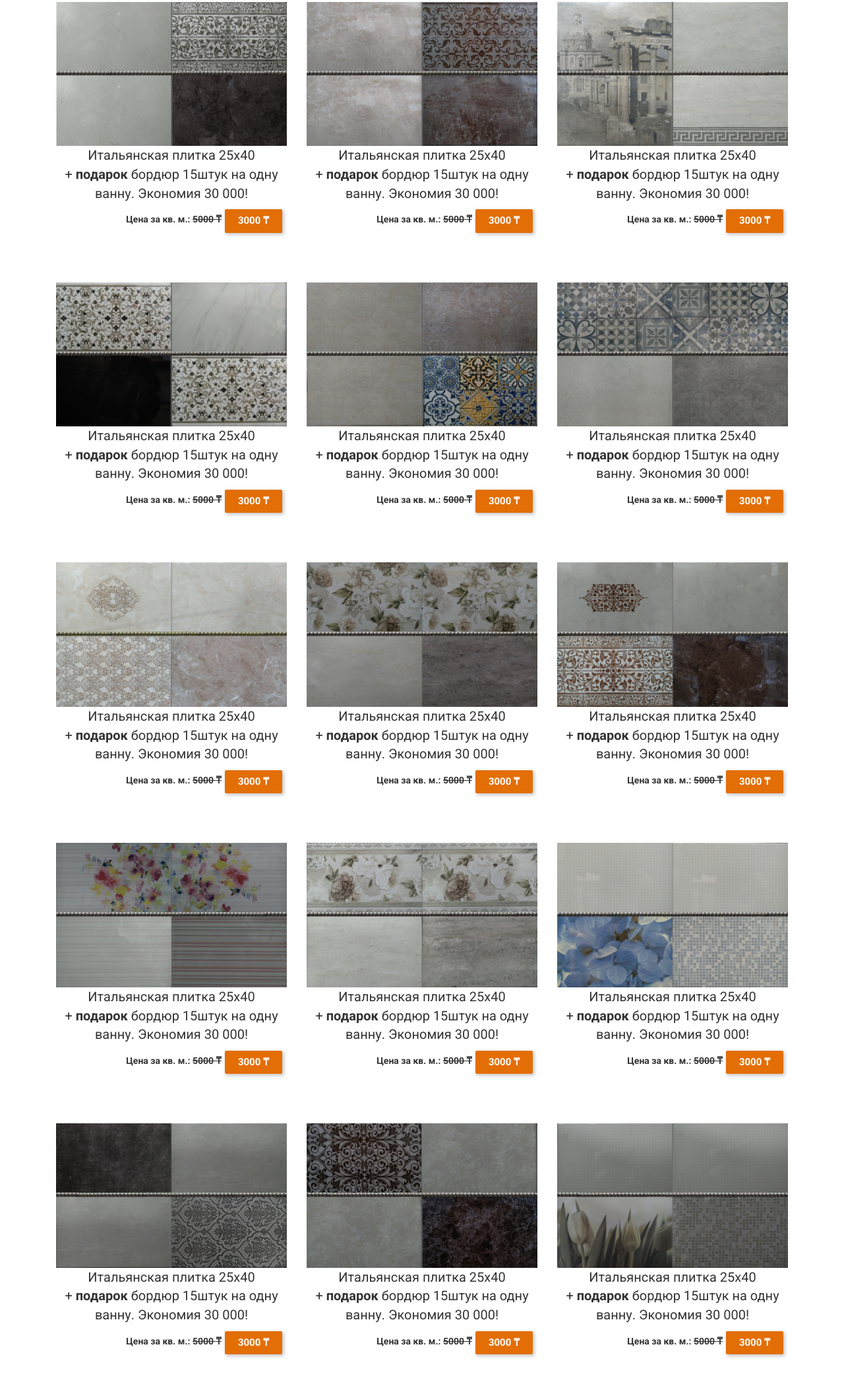
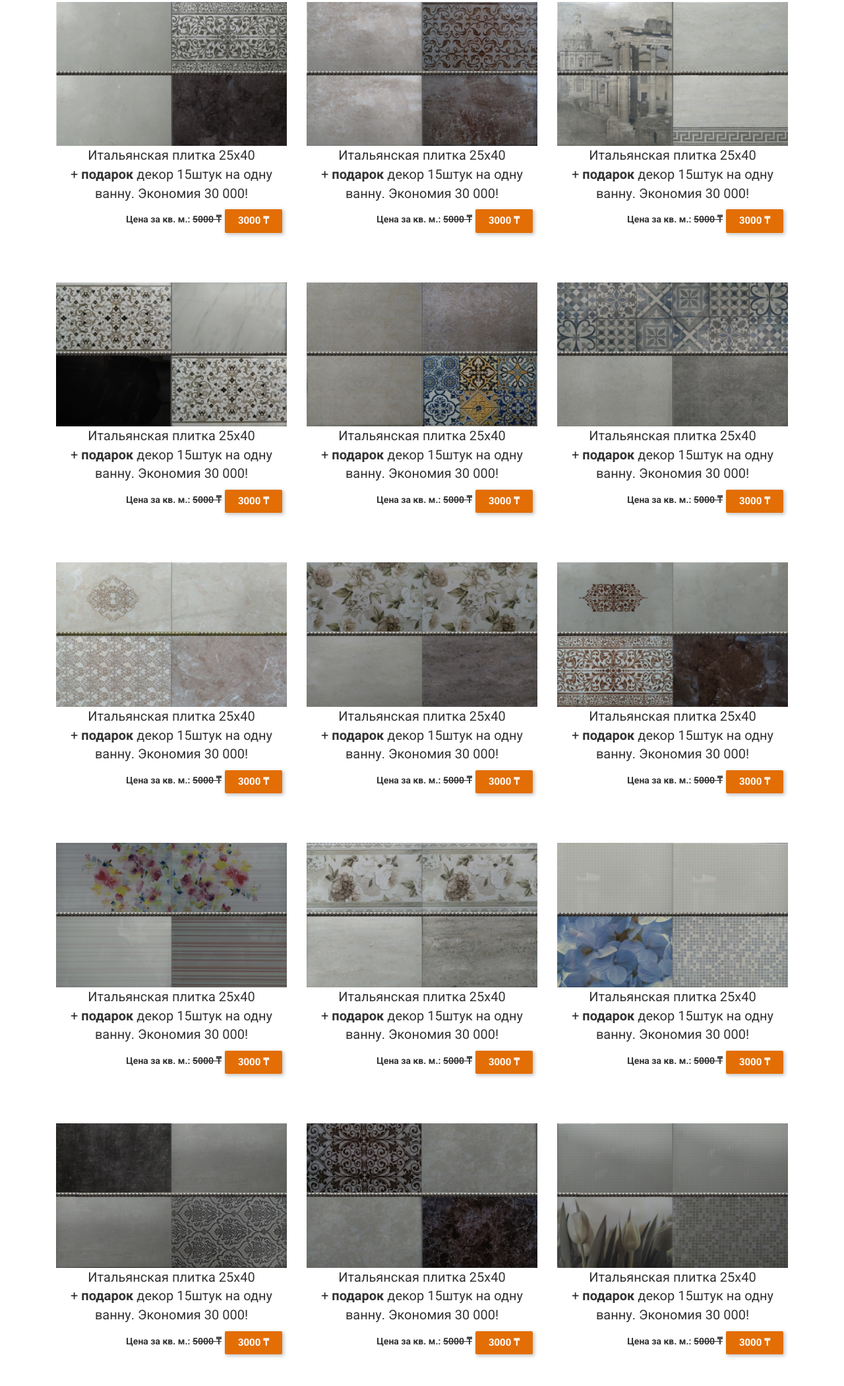
Before and after one commit to pro-hopes/pro-hopes.github.io, a plain HTML site: page index.html in a window 1280 px wide. Shown: the part 918-3018 px from the top of the page at 66% size. Drawn offline with Linux system fonts and the light colour scheme.

Commit message:
Update index.html

```diff
--- a/index.html
+++ b/index.html
@@ -119,7 +119,7 @@ Smartphone Compatible web template, free webdesigns for Nokia, Samsung, LG, Sony
 
 						<div class="banner-text">
 							<h3 class="text-shadow">Распродажа</h3>
-						<p class="text-shadow">Итальянская плитка 25х40, с заводов СНГ по низким ценам!</p>
+						<p class="text-shadow">Итальянская плитка 25х40, напольная 30х30 с заводов СНГ по низким ценам!</p>
 						</div>
 
 				</li>
@@ -134,8 +134,8 @@ Smartphone Compatible web template, free webdesigns for Nokia, Samsung, LG, Sony
 				</li>
 				<li>
 						<div class="banner-text">
-							<h3 class="text-shadow">Бордюры по цене плитки</h3>
-						<p class="text-shadow">Покупайте наши наборы и дарим вам декоротивые бордюры по цене плитки! Экономьте с нами!</p>
+							<h3 class="text-shadow">декоры по цене плитки</h3>
+						<p class="text-shadow">Покупайте наши наборы и дарим вам декоротивые декоры по цене плитки! Экономьте с нами!</p>
 
 						</div>
 
@@ -196,7 +196,7 @@ Smartphone Compatible web template, free webdesigns for Nokia, Samsung, LG, Sony
 							</div>
 						</a>
 						<div class="form_grid_top">
-							<span class="sv-item">Итальянская плитка 25х40<br>+ <b>подарок</b> бордюр 15штук на одну ванну. Экономия 30 000!</span>
+							<span class="sv-item">Итальянская плитка 25х40<br>+ <b>подарок</b> декор 15штук на одну ванну. Экономия 30 000!</span>
 							<form class="" action="" method="post">
 								<span class="old-price">Цена за кв. м.: <span>5000 ₸</span></span>
 								<input type="button" name="" value="3000 ₸">
@@ -219,7 +219,7 @@ Smartphone Compatible web template, free webdesigns for Nokia, Samsung, LG, Sony
 							</div>
 						</a>
 						<div class="form_grid_top">
-							<span class="sv-item">Итальянская плитка 25х40<br>+ <b>подарок</b> бордюр 15штук на одну ванну. Экономия 30 000!</span>
+							<span class="sv-item">Итальянская плитка 25х40<br>+ <b>подарок</b> декор 15штук на одну ванну. Экономия 30 000!</span>
 							<form class="" action="" method="post">
 								<span class="old-price">Цена за кв. м.: <span>5000 ₸</span></span>
 								<input type="button" name="" value="3000 ₸">
@@ -242,7 +242,7 @@ Smartphone Compatible web template, free webdesigns for Nokia, Samsung, LG, Sony
 							</div>
 						</a>
 						<div class="form_grid_top">
-							<span class="sv-item">Итальянская плитка 25х40<br>+ <b>подарок</b> бордюр 15штук на одну ванну. Экономия 30 000!</span>
+							<span class="sv-item">Итальянская плитка 25х40<br>+ <b>подарок</b> декор 15штук на одну ванну. Экономия 30 000!</span>
 							<form class="" action="" method="post">
 								<span class="old-price">Цена за кв. м.: <span>5000 ₸</span></span>
 								<input type="button" name="" value="3000 ₸">
@@ -265,7 +265,7 @@ Smartphone Compatible web template, free webdesigns for Nokia, Samsung, LG, Sony
 							</div>
 						</a>
 						<div class="form_grid_top">
-							<span class="sv-item">Итальянская плитка 25х40<br>+ <b>подарок</b> бордюр 15штук на одну ванну. Экономия 30 000!</span>
+							<span class="sv-item">Итальянская плитка 25х40<br>+ <b>подарок</b> декор 15штук на одну ванну. Экономия 30 000!</span>
 							<form class="" action="" method="post">
 								<span class="old-price">Цена за кв. м.: <span>5000 ₸</span></span>
 								<input type="button" name="" value="3000 ₸">
@@ -288,7 +288,7 @@ Smartphone Compatible web template, free webdesigns for Nokia, Samsung, LG, Sony
 							</div>
 						</a>
 						<div class="form_grid_top">
-							<span class="sv-item">Итальянская плитка 25х40<br>+ <b>подарок</b> бордюр 15штук на одну ванну. Экономия 30 000!</span>
+							<span class="sv-item">Итальянская плитка 25х40<br>+ <b>подарок</b> декор 15штук на одну ванну. Экономия 30 000!</span>
 							<form class="" action="" method="post">
 								<span class="old-price">Цена за кв. м.: <span>5000 ₸</span></span>
 								<input type="button" name="" value="3000 ₸">
@@ -311,7 +311,7 @@ Smartphone Compatible web template, free webdesigns for Nokia, Samsung, LG, Sony
 							</div>
 						</a>
 						<div class="form_grid_top">
-							<span class="sv-item">Итальянская плитка 25х40<br>+ <b>подарок</b> бордюр 15штук на одну ванну. Экономия 30 000!</span>
+							<span class="sv-item">Итальянская плитка 25х40<br>+ <b>подарок</b> декор 15штук на одну ванну. Экономия 30 000!</span>
 							<form class="" action="" method="post">
 								<span class="old-price">Цена за кв. м.: <span>5000 ₸</span></span>
 								<input type="button" name="" value="3000 ₸">
@@ -334,7 +334,7 @@ Smartphone Compatible web template, free webdesigns for Nokia, Samsung, LG, Sony
 							</div>
 						</a>
 						<div class="form_grid_top">
-							<span class="sv-item">Итальянская плитка 25х40<br>+ <b>подарок</b> бордюр 15штук на одну ванну. Экономия 30 000!</span>
+							<span class="sv-item">Итальянская плитка 25х40<br>+ <b>подарок</b> декор 15штук на одну ванну. Экономия 30 000!</span>
 							<form class="" action="" method="post">
 								<span class="old-price">Цена за кв. м.: <span>5000 ₸</span></span>
 								<input type="button" name="" value="3000 ₸">
@@ -357,7 +357,7 @@ Smartphone Compatible web template, free webdesigns for Nokia, Samsung, LG, Sony
 							</div>
 						</a>
 						<div class="form_grid_top">
-							<span class="sv-item">Итальянская плитка 25х40<br>+ <b>подарок</b> бордюр 15штук на одну ванну. Экономия 30 000!</span>
+							<span class="sv-item">Итальянская плитка 25х40<br>+ <b>подарок</b> декор 15штук на одну ванну. Экономия 30 000!</span>
 							<form class="" action="" method="post">
 								<span class="old-price">Цена за кв. м.: <span>5000 ₸</span></span>
 								<input type="button" name="" value="3000 ₸">
@@ -380,7 +380,7 @@ Smartphone Compatible web template, free webdesigns for Nokia, Samsung, LG, Sony
 							</div>
 						</a>
 						<div class="form_grid_top">
-							<span class="sv-item">Итальянская плитка 25х40<br>+ <b>подарок</b> бордюр 15штук на одну ванну. Экономия 30 000!</span>
+							<span class="sv-item">Итальянская плитка 25х40<br>+ <b>подарок</b> декор 15штук на одну ванну. Экономия 30 000!</span>
 							<form class="" action="" method="post">
 								<span class="old-price">Цена за кв. м.: <span>5000 ₸</span></span>
 								<input type="button" name="" value="3000 ₸">
@@ -403,7 +403,7 @@ Smartphone Compatible web template, free webdesigns for Nokia, Samsung, LG, Sony
 							</div>
 						</a>
 						<div class="form_grid_top">
-							<span class="sv-item">Итальянская плитка 25х40<br>+ <b>подарок</b> бордюр 15штук на одну ванну. Экономия 30 000!</span>
+							<span class="sv-item">Итальянская плитка 25х40<br>+ <b>подарок</b> декор 15штук на одну ванну. Экономия 30 000!</span>
 							<form class="" action="" method="post">
 								<span class="old-price">Цена за кв. м.: <span>5000 ₸</span></span>
 								<input type="button" name="" value="3000 ₸">
@@ -426,7 +426,7 @@ Smartphone Compatible web template, free webdesigns for Nokia, Samsung, LG, Sony
 							</div>
 						</a>
 						<div class="form_grid_top">
-							<span class="sv-item">Итальянская плитка 25х40<br>+ <b>подарок</b> бордюр 15штук на одну ванну. Экономия 30 000!</span>
+							<span class="sv-item">Итальянская плитка 25х40<br>+ <b>подарок</b> декор 15штук на одну ванну. Экономия 30 000!</span>
 							<form class="" action="" method="post">
 								<span class="old-price">Цена за кв. м.: <span>5000 ₸</span></span>
 								<input type="button" name="" value="3000 ₸">
@@ -449,7 +449,7 @@ Smartphone Compatible web template, free webdesigns for Nokia, Samsung, LG, Sony
 							</div>
 						</a>
 						<div class="form_grid_top">
-							<span class="sv-item">Итальянская плитка 25х40<br>+ <b>подарок</b> бордюр 15штук на одну ванну. Экономия 30 000!</span>
+							<span class="sv-item">Итальянская плитка 25х40<br>+ <b>подарок</b> декор 15штук на одну ванну. Экономия 30 000!</span>
 							<form class="" action="" method="post">
 								<span class="old-price">Цена за кв. м.: <span>5000 ₸</span></span>
 								<input type="button" name="" value="3000 ₸">
@@ -472,7 +472,7 @@ Smartphone Compatible web template, free webdesigns for Nokia, Samsung, LG, Sony
 							</div>
 						</a>
 						<div class="form_grid_top">
-							<span class="sv-item">Итальянская плитка 25х40<br>+ <b>подарок</b> бордюр 15штук на одну ванну. Экономия 30 000!</span>
+							<span class="sv-item">Итальянская плитка 25х40<br>+ <b>подарок</b> декор 15штук на одну ванну. Экономия 30 000!</span>
 							<form class="" action="" method="post">
 								<span class="old-price">Цена за кв. м.: <span>5000 ₸</span></span>
 								<input type="button" name="" value="3000 ₸">
@@ -495,7 +495,7 @@ Smartphone Compatible web template, free webdesigns for Nokia, Samsung, LG, Sony
 							</div>
 						</a>
 						<div class="form_grid_top">
-							<span class="sv-item">Итальянская плитка 25х40<br>+ <b>подарок</b> бордюр 15штук на одну ванну. Экономия 30 000!</span>
+							<span class="sv-item">Итальянская плитка 25х40<br>+ <b>подарок</b> декор 15штук на одну ванну. Экономия 30 000!</span>
 							<form class="" action="" method="post">
 								<span class="old-price">Цена за кв. м.: <span>5000 ₸</span></span>
 								<input type="button" name="" value="3000 ₸">
@@ -518,7 +518,7 @@ Smartphone Compatible web template, free webdesigns for Nokia, Samsung, LG, Sony
 							</div>
 						</a>
 						<div class="form_grid_top">
-							<span class="sv-item">Итальянская плитка 25х40<br>+ <b>подарок</b> бордюр 15штук на одну ванну. Экономия 30 000!</span>
+							<span class="sv-item">Итальянская плитка 25х40<br>+ <b>подарок</b> декор 15штук на одну ванну. Экономия 30 000!</span>
 							<form class="" action="" method="post">
 								<span class="old-price">Цена за кв. м.: <span>5000 ₸</span></span>
 								<input type="button" name="" value="3000 ₸">
@@ -541,7 +541,7 @@ Smartphone Compatible web template, free webdesigns for Nokia, Samsung, LG, Sony
 							</div>
 						</a>
 						<div class="form_grid_top">
-							<span class="sv-item">Итальянская плитка 25х40<br>+ <b>подарок</b> бордюр 15штук на одну ванну. Экономия 30 000!</span>
+							<span class="sv-item">Итальянская плитка 25х40<br>+ <b>подарок</b> декор 15штук на одну ванну. Экономия 30 000!</span>
 							<form class="" action="" method="post">
 								<span class="old-price">Цена за кв. м.: <span>5000 ₸</span></span>
 								<input type="button" name="" value="3000 ₸">
```
